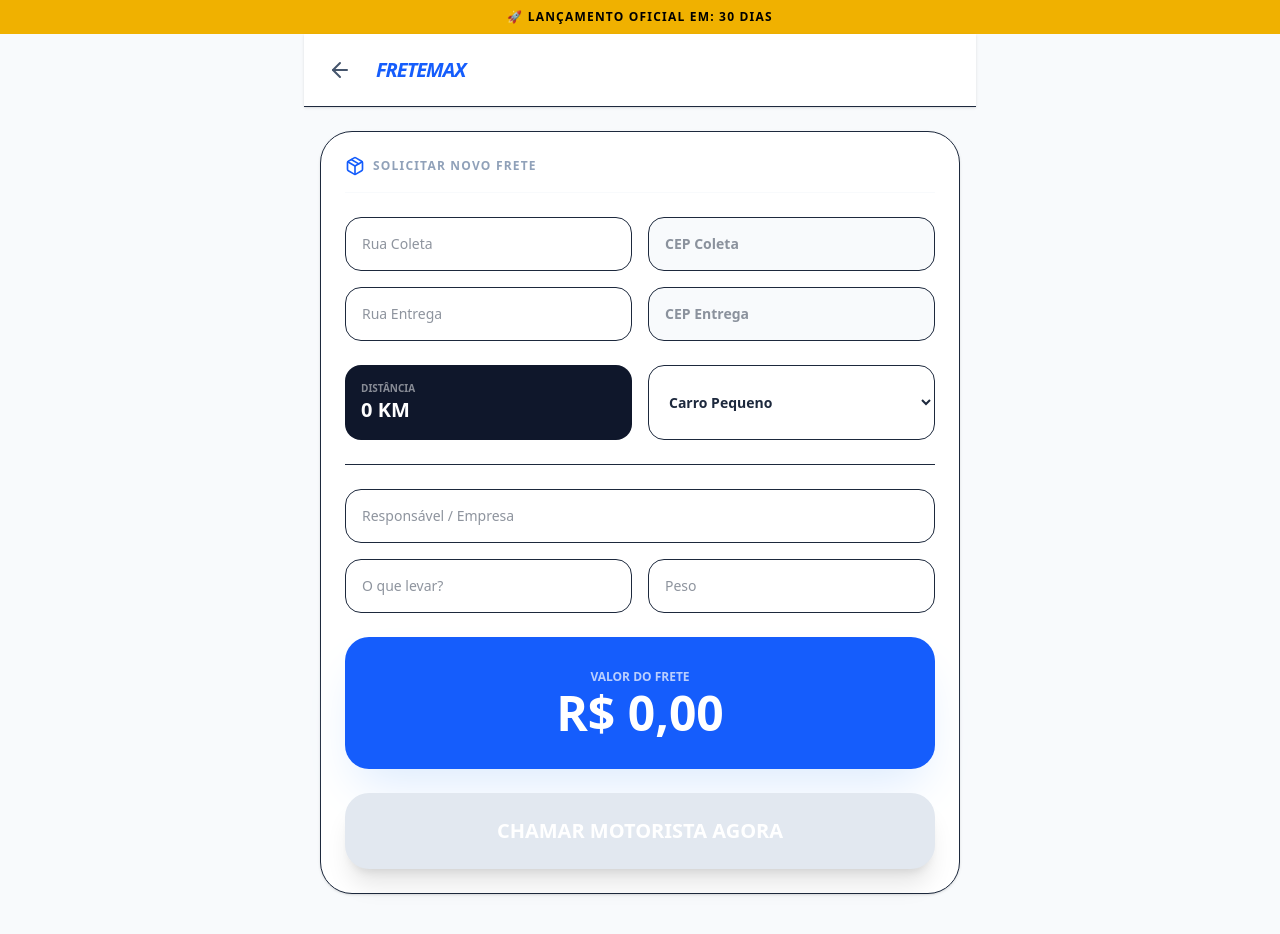
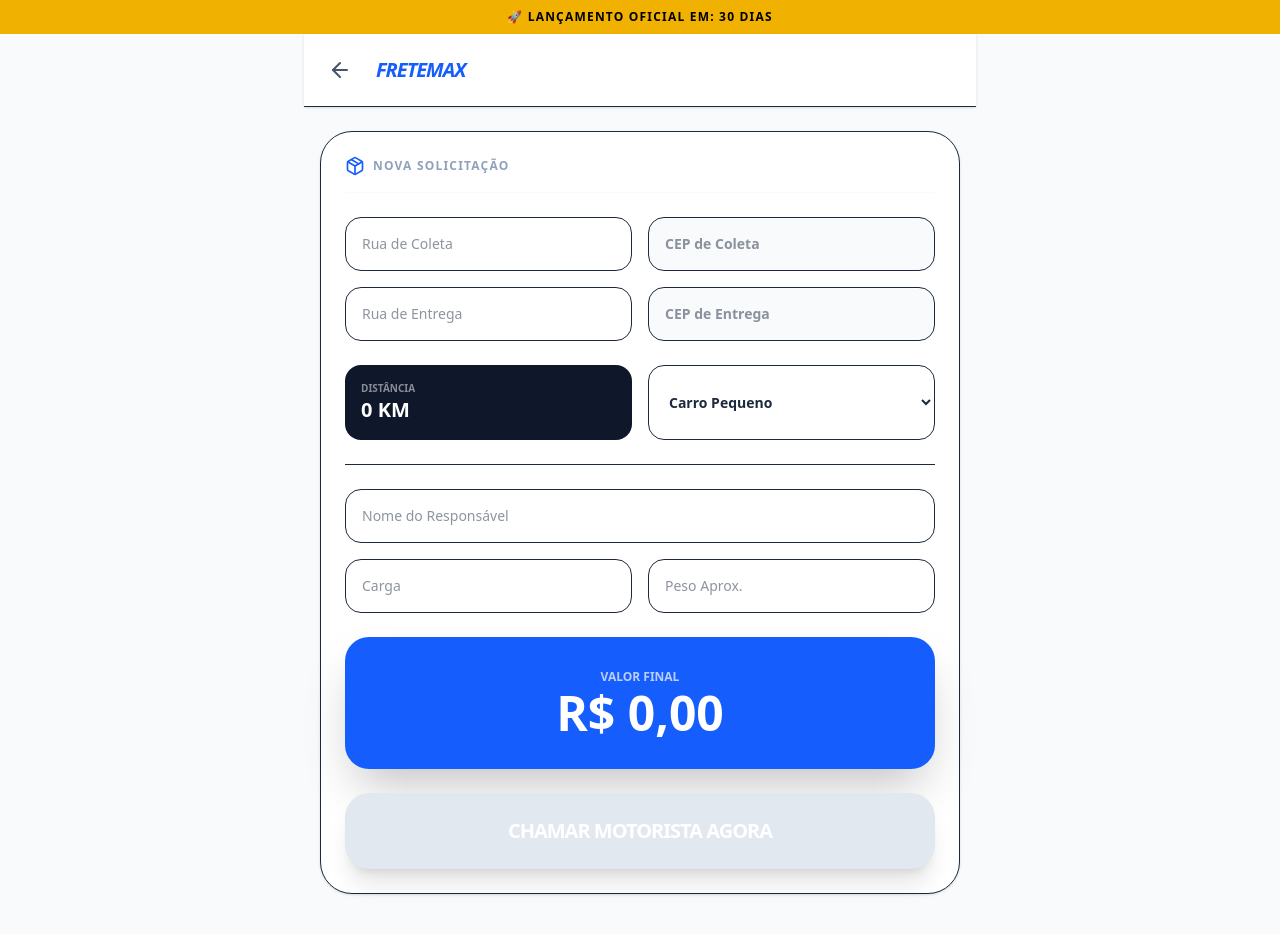
Before and after one commit to rodrigovtr38-hash/FRETEMAX, a React (Vite) app in the folder fretemax-projeto-final/: page /cliente in a window 1280 px wide. Shown: the top 934 px of the page. Built offline with nearby package versions, Linux system fonts and the light colour scheme.

Commit message:
Update Cliente.tsx

```diff
--- a/fretemax-projeto-final/src/pages/Cliente.tsx
+++ b/fretemax-projeto-final/src/pages/Cliente.tsx
@@ -1,7 +1,7 @@
 import { useState, useEffect } from 'react';
 import { db } from '../firebase';
 import { collection, addDoc, serverTimestamp, onSnapshot } from 'firebase/firestore';
-import { MapPin, ArrowLeft, Package, XCircle, CheckCircle2, Loader2, Smartphone } from 'lucide-react';
+import { MapPin, ArrowLeft, Package, XCircle, CheckCircle2, Smartphone } from 'lucide-react';
 
 export default function Cliente() {
   const [coletaRua, setColetaRua] = useState('');
@@ -18,6 +18,7 @@ export default function Cliente() {
   const [orderData, setOrderData] = useState<any>(null);
   const [autoDistance, setAutoDistance] = useState(0);
 
+  // ESCUTA O STATUS DO PEDIDO (Garante o Match Automático)
   useEffect(() => {
     if (currentOrderId) {
       const unsub = onSnapshot(collection(db, 'fretes'), (snapshot) => {
@@ -28,6 +29,7 @@ export default function Cliente() {
     }
   }, [currentOrderId]);
 
+  // CÁLCULO DE KM INSTANTÂNEO
   useEffect(() => {
     const c1 = coletaCep.replace(/\D/g, '');
     const c2 = entregaCep.replace(/\D/g, '');
@@ -55,11 +57,11 @@ export default function Cliente() {
         valorFinal: valorFormatado, status: 'aguardando_motorista', createdAt: serverTimestamp()
       });
       setCurrentOrderId(docRef.id);
-    } catch (e) { alert("Erro."); }
+    } catch (e) { alert("Erro ao enviar pedido."); }
   };
 
   return (
-    <div className="min-h-screen bg-slate-50">
+    <div className="min-h-screen bg-slate-50 font-sans">
       <nav className="bg-white border-b p-4 flex items-center gap-4 max-w-2xl mx-auto shadow-sm">
         <button onClick={() => currentOrderId ? setCurrentOrderId(null) : window.location.href = '/'} className="p-2 hover:bg-slate-100 rounded-full transition-colors">
           <ArrowLeft className="w-6 h-6 text-slate-600" />
@@ -73,10 +75,11 @@ export default function Cliente() {
             {orderData?.status === 'motorista_a_caminho' ? (
               <div className="animate-in slide-in-from-bottom duration-500">
                 <CheckCircle2 className="w-20 h-20 text-green-500 mx-auto mb-4" />
-                <h2 className="text-3xl font-black text-slate-800 italic uppercase">Motorista a caminho!</h2>
+                <h2 className="text-3xl font-black text-slate-800 italic uppercase">Motorista Aceitou!</h2>
                 <div className="mt-8 p-8 bg-blue-50 rounded-3xl border-2 border-blue-100 text-center">
-                   <p className="text-blue-600 font-black text-2xl uppercase mb-6">{orderData.motoristaNome}</p>
-                   <button onClick={() => window.open(`https://wa.me/55${orderData.motoristaZap.replace(/\D/g,'')}`)} className="w-full bg-green-500 text-white font-black py-5 rounded-2xl flex items-center justify-center gap-3 shadow-xl text-lg hover:bg-green-600 transition-all active:scale-95">
+                   <p className="text-blue-600 font-black text-2xl uppercase mb-1 tracking-tighter">{orderData.motoristaNome}</p>
+                   <p className="text-slate-400 text-xs font-bold uppercase mb-6">Parceiro FreteMax</p>
+                   <button onClick={() => window.open(`https://wa.me/55${orderData.motoristaZap.replace(/\D/g,'')}?text=Olá ${orderData.motoristaNome}, vi seu frete no FreteMax e estou te aguardando!`)} className="w-full bg-green-500 text-white font-black py-5 rounded-2xl flex items-center justify-center gap-3 shadow-xl text-lg hover:bg-green-600 transition-all active:scale-95">
                      <Smartphone className="w-6 h-6" /> CHAMAR NO WHATSAPP
                    </button>
                 </div>
@@ -87,8 +90,8 @@ export default function Cliente() {
                   <div className="absolute inset-0 bg-blue-500 rounded-full animate-ping opacity-20"></div>
                   <MapPin className="relative w-24 h-24 text-blue-600 mx-auto" />
                 </div>
-                <h2 className="text-2xl font-black text-slate-800 uppercase italic">Procurando motoristas...</h2>
-                <p className="text-slate-400 mt-2 font-medium italic">Seu frete está no radar para: {vehicle}</p>
+                <h2 className="text-2xl font-black text-slate-800 uppercase italic tracking-tighter">Procurando Motorista...</h2>
+                <p className="text-slate-400 mt-2 font-medium italic">Seu frete está no radar para categoria: {vehicle}</p>
                 <button onClick={() => setCurrentOrderId(null)} className="mt-12 text-red-500 text-xs font-black uppercase tracking-widest flex items-center justify-center gap-2 w-full opacity-50 hover:opacity-100">
                   <XCircle className="w-5 h-5" /> Cancelar Pedido
                 </button>
@@ -97,12 +100,12 @@ export default function Cliente() {
           </div>
         ) : (
           <div className="bg-white rounded-[2rem] border shadow-sm p-6 space-y-6">
-            <div className="flex items-center gap-2 border-b pb-4 border-slate-50"><Package className="text-blue-600 w-5 h-5"/><h2 className="font-black text-slate-400 text-xs uppercase tracking-widest text-left">Solicitar Novo Frete</h2></div>
+            <div className="flex items-center gap-2 border-b pb-4 border-slate-50"><Package className="text-blue-600 w-5 h-5"/><h2 className="font-black text-slate-400 text-xs uppercase tracking-widest text-left">Nova Solicitação</h2></div>
             <div className="grid grid-cols-1 md:grid-cols-2 gap-4 text-left">
-              <input className="w-full p-4 border rounded-2xl text-sm" placeholder="Rua Coleta" value={coletaRua} onChange={e => setColetaRua(e.target.value)} />
-              <input className="w-full p-4 border rounded-2xl text-sm font-bold bg-slate-50" placeholder="CEP Coleta" value={coletaCep} onChange={e => setColetaCep(e.target.value)} maxLength={9} />
-              <input className="w-full p-4 border rounded-2xl text-sm" placeholder="Rua Entrega" value={entregaRua} onChange={e => setEntregaRua(e.target.value)} />
-              <input className="w-full p-4 border rounded-2xl text-sm font-bold bg-slate-50" placeholder="CEP Entrega" value={entregaCep} onChange={e => setEntregaCep(e.target.value)} maxLength={9} />
+              <input className="w-full p-4 border rounded-2xl text-sm" placeholder="Rua de Coleta" value={coletaRua} onChange={e => setColetaRua(e.target.value)} />
+              <input className="w-full p-4 border rounded-2xl text-sm font-bold bg-slate-50" placeholder="CEP de Coleta" value={coletaCep} onChange={e => setColetaCep(e.target.value)} maxLength={9} />
+              <input className="w-full p-4 border rounded-2xl text-sm" placeholder="Rua de Entrega" value={entregaRua} onChange={e => setEntregaRua(e.target.value)} />
+              <input className="w-full p-4 border rounded-2xl text-sm font-bold bg-slate-50" placeholder="CEP de Entrega" value={entregaCep} onChange={e => setEntregaCep(e.target.value)} maxLength={9} />
             </div>
             <div className="grid grid-cols-2 gap-4 text-left">
               <div className="p-4 bg-slate-900 rounded-2xl text-white"><p className="text-[10px] font-bold opacity-50 uppercase">Distância</p><p className="text-xl font-black">{autoDistance} KM</p></div>
@@ -111,17 +114,17 @@ export default function Cliente() {
               </select>
             </div>
             <div className="border-t pt-6 space-y-4 text-left">
-               <input className="w-full p-4 border rounded-2xl text-sm" placeholder="Responsável / Empresa" value={company} onChange={e => setCompany(e.target.value)} />
+               <input className="w-full p-4 border rounded-2xl text-sm" placeholder="Nome do Responsável" value={company} onChange={e => setCompany(e.target.value)} />
                <div className="grid grid-cols-2 gap-4">
-                  <input className="w-full p-4 border rounded-2xl text-sm" placeholder="O que levar?" value={material} onChange={e => setMaterial(e.target.value)} />
-                  <input className="w-full p-4 border rounded-2xl text-sm" placeholder="Peso" value={weight} onChange={e => setWeight(e.target.value)} />
+                  <input className="w-full p-4 border rounded-2xl text-sm" placeholder="Carga" value={material} onChange={e => setMaterial(e.target.value)} />
+                  <input className="w-full p-4 border rounded-2xl text-sm" placeholder="Peso Aprox." value={weight} onChange={e => setWeight(e.target.value)} />
                </div>
             </div>
-            <div className="bg-blue-600 p-8 rounded-3xl text-center text-white shadow-2xl shadow-blue-100">
-               <p className="text-xs font-bold uppercase opacity-70 mb-1">Valor do Frete</p>
+            <div className="bg-blue-600 p-8 rounded-3xl text-center text-white shadow-2xl">
+               <p className="text-xs font-bold uppercase opacity-70 mb-1">Valor Final</p>
                <p className="text-5xl font-black">{valorFormatado}</p>
             </div>
-            <button onClick={handlePagar} disabled={autoDistance <= 0} className="w-full bg-slate-900 text-white font-black py-6 rounded-3xl hover:bg-black active:scale-95 transition-all text-xl shadow-xl disabled:bg-slate-200">
+            <button onClick={handlePagar} disabled={autoDistance <= 0} className="w-full bg-slate-900 text-white font-black py-6 rounded-3xl hover:bg-black active:scale-95 transition-all text-xl shadow-xl disabled:bg-slate-200 uppercase tracking-tighter">
               CHAMAR MOTORISTA AGORA
             </button>
           </div>
```
